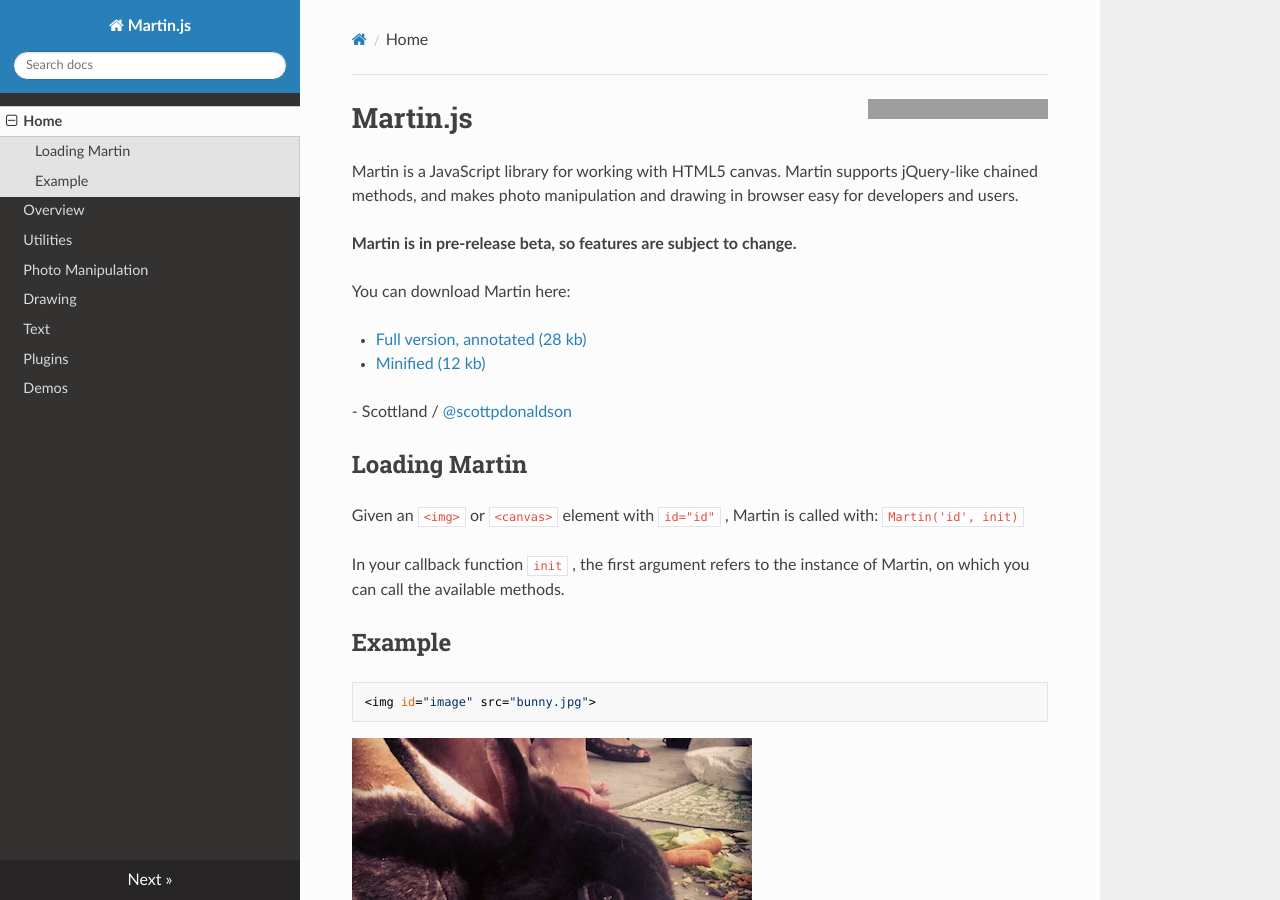
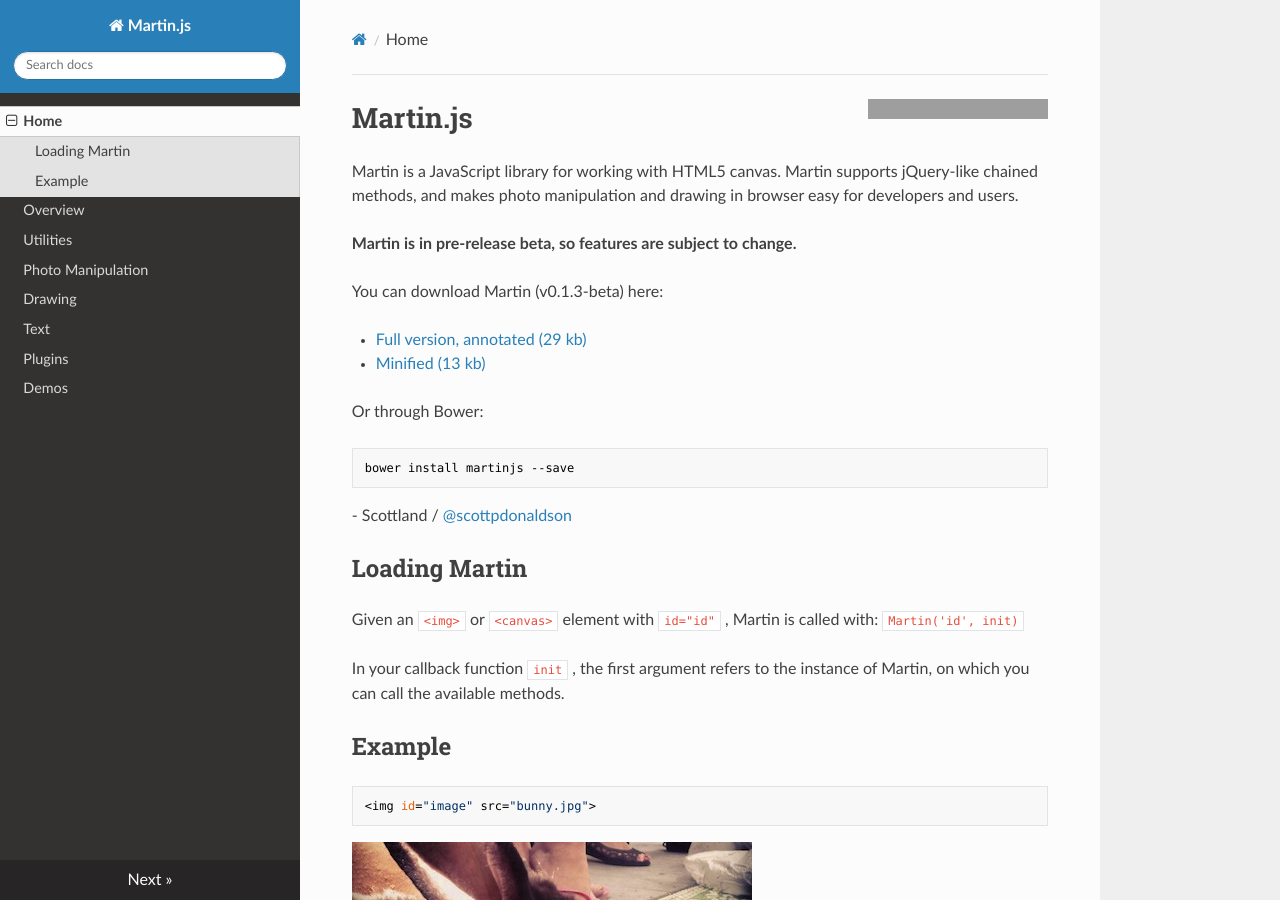
Before and after one commit to scottpdo/martinjs, an MkDocs documentation site: the page built from docs/index.md, in a window 1280 px wide and 900 px high. Built offline with MkDocs 1.6.1, drawn with Linux system fonts in a browser that asks for light colours; nearby versions of some CDN libraries; old or Windows-style settings are respelled for this version of MkDocs; grey boxes are pictures that could not be loaded.

Commit message:
include version info

````diff
--- a/docs/index.md
+++ b/docs/index.md
@@ -6,10 +6,16 @@
 
 **Martin is in pre-release beta, so features are subject to change.**
 
-You can download Martin here:
+You can download Martin (v0.1.3-beta) here:
 
-- [Full version, annotated (28 kb)](download/martin.js)
-- [Minified (12 kb)](download/martin.min.js)
+- [Full version, annotated (29 kb)](download/martin.js)
+- [Minified (13 kb)](download/martin.min.js)
+
+Or through Bower:
+
+```js
+bower install martinjs --save
+```
 
 \- Scottland / [@scottpdonaldson](https://twitter.com/scottpdonaldson)
 
````
Also changed, not shown: docs/download/martin.js (+60 -17 lines), docs/download/martin.min.js, site/index.html, 3 other files.
